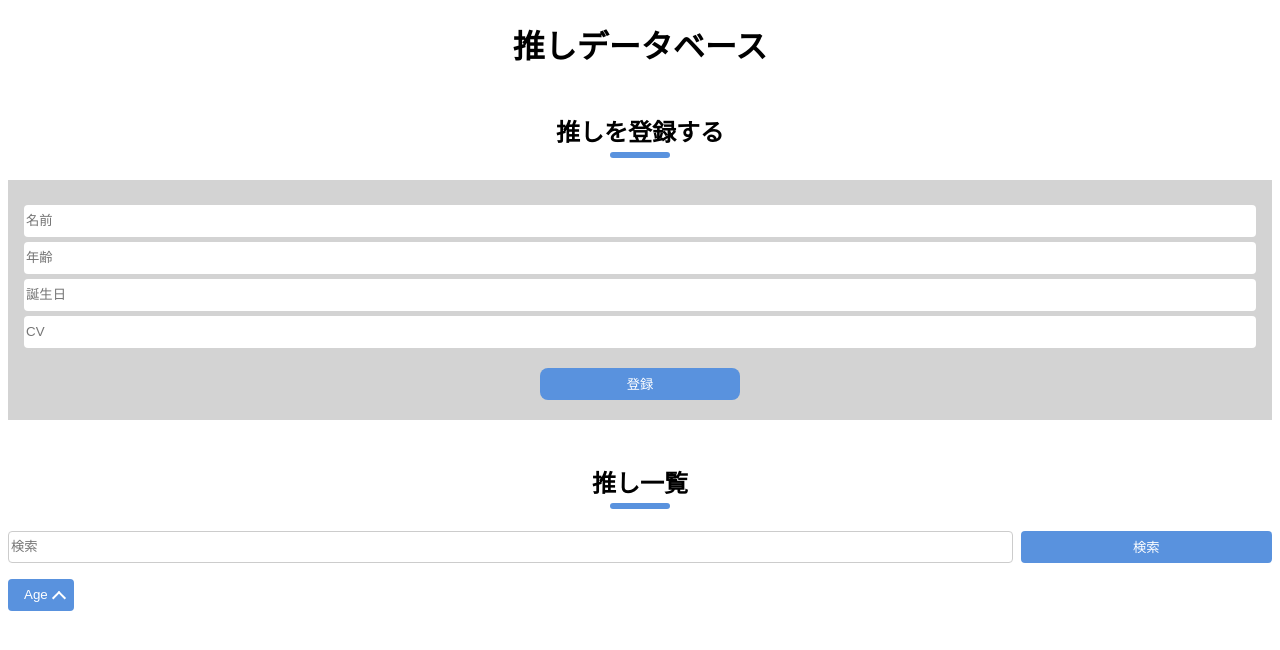
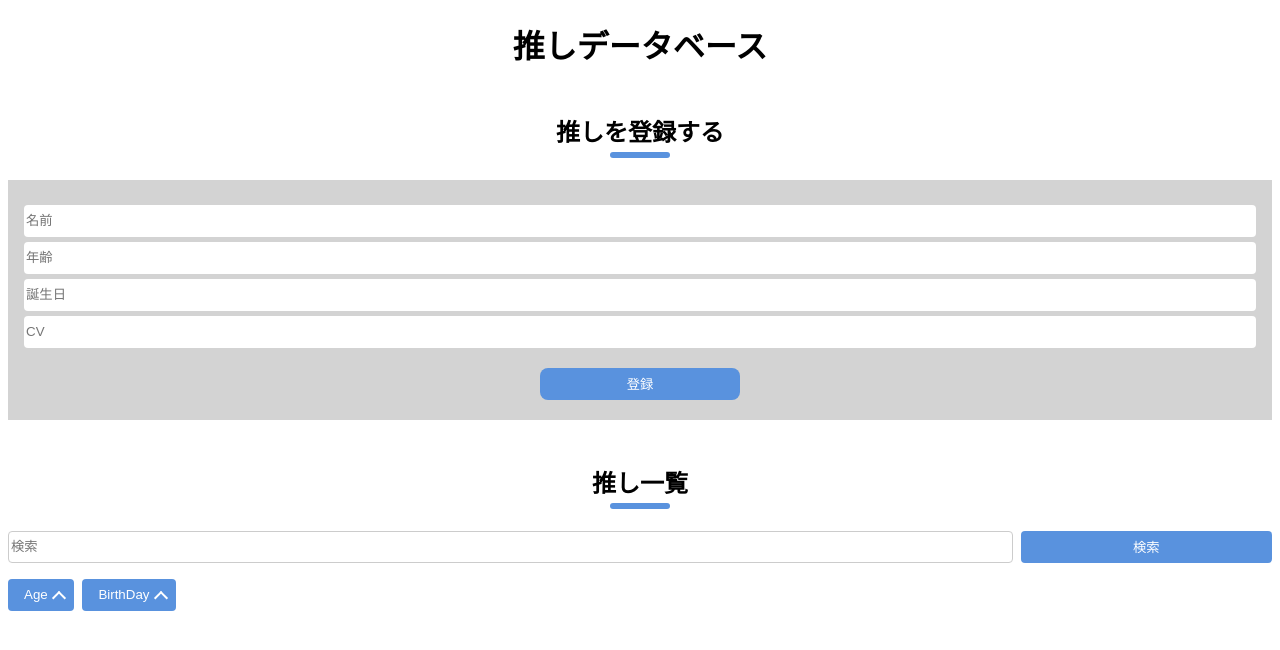
Before and after one commit to c-fukuyama/favorite-database, a React (Create React App) app: page / in a window 1280 px wide. Shown: the top 650 px of the page. Built offline with nearby package versions, Linux system fonts and the light colour scheme.

Commit message:
誕生日でソートする機能を追加

```diff
--- a/src/App.css
+++ b/src/App.css
@@ -66,8 +66,13 @@ input {
   justify-content: center;
 }
 
+p.birthday {
+  font-size: 14px;
+}
+
 p.age {
   margin-left: 8px;
+  font-size: 14px;
 }
 
 .delbtn {
@@ -135,3 +140,42 @@ p.age {
   transform: rotate(135deg);
   transition: 0.3s ease;
 }
+
+.sort-birthday-btn {
+  position: relative;
+  height: 32px;
+  border: none;
+  background-color: #5992de;
+  color: #fff;
+  border-radius: 4px;
+  margin: 16px 0 0 8px;
+  padding: 0.4em 2em 0.4em 1.2em;
+}
+
+.sort-birthday-btn.asc::after {
+  position: absolute;
+  display: inline-block;
+  content: "";
+  width: 8px;
+  height: 8px;
+  top: 14px;
+  right: 10px;
+  border-top: 2px solid #fff;
+  border-right: 2px solid #fff;
+  transform: rotate(315deg);
+  transition: 0.3s ease;
+}
+
+.sort-birthday-btn.desc::after {
+  position: absolute;
+  display: inline-block;
+  content: "";
+  width: 8px;
+  height: 8px;
+  top: 8px;
+  right: 10px;
+  border-top: 2px solid #fff;
+  border-right: 2px solid #fff;
+  transform: rotate(135deg);
+  transition: 0.3s ease;
+}
--- a/src/App.js
+++ b/src/App.js
@@ -12,7 +12,8 @@ function App() {
   const [findText, setFindText] = useState("");
   const [mode, setMode] = useState("default");
   const [sort, setSort] = useState([]);
-  const [order, setOrder] = useState(true);
+  const [ageOrder, setAgeOrder] = useState(true);
+  const [birthdayOrder, setBirthdayOrder] = useState(true);
 
   const [data, setData] = usePersist("data", []);
   const [findData, setFindData] = usePersist("findData", []);
@@ -34,7 +35,7 @@ function App() {
     const newData = {
       name: name,
       age: age,
-      birthday: birthday,
+      birthday: [birthday.split("/")],
       cv: cv,
     };
     data.push(newData);
@@ -66,11 +67,24 @@ function App() {
 
   const sortAge = () => {
     const newSortAgeArray = data.sort((a, b) =>
-      order ? a.age - b.age : b.age - a.age
+      ageOrder ? a.age - b.age : b.age - a.age
     );
     setSort(newSortAgeArray);
-    setOrder(!order);
+    setAgeOrder(!ageOrder);
     setMode("sortAge");
+  };
+
+  const sortBirthday = () => {
+    const newSortBirthdayArray = data.sort((a, b) =>
+      birthdayOrder
+        ? a.birthday[0][0] - b.birthday[0][0] ||
+          a.birthday[0][1] - b.birthday[0][1]
+        : b.birthday[0][0] - a.birthday[0][0] ||
+          b.birthday[0][1] - a.birthday[0][1]
+    );
+    setSort(newSortBirthdayArray);
+    setBirthdayOrder(!birthdayOrder);
+    setMode("sortBirthday");
   };
 
   return (
@@ -97,7 +111,9 @@ function App() {
         mode={mode}
         sortAge={sortAge}
         sort={sort}
-        order={order}
+        ageOrder={ageOrder}
+        sortBirthday={sortBirthday}
+        birthdayOrder={birthdayOrder}
       />
     </div>
   );
--- a/src/components/List.js
+++ b/src/components/List.js
@@ -12,7 +12,9 @@ export const List = (props) => {
     mode,
     sortAge,
     sort,
-    order,
+    ageOrder,
+    sortBirthday,
+    birthdayOrder,
   } = props;
 
   const PersonText = data.map((value, key) => (
@@ -23,7 +25,9 @@ export const List = (props) => {
       <p className="num">No,{key + 1}</p>
       <p className="name">{value.name}</p>
       <div className="flex flex-center">
-        <p className="birthday">birthday:{value.birthday}</p>
+        <p className="birthday">
+          birthday:{value.birthday[0][0] + "/" + value.birthday[0][1]}
+        </p>
         <p className="age">age:{value.age}</p>
       </div>
       <p className="cv">CV:{value.cv}</p>
@@ -41,7 +45,9 @@ export const List = (props) => {
       <p className="num">No,{key + 1}</p>
       <p className="name">{value.name}</p>
       <div className="flex flex-center">
-        <p className="birthday">birthday:{value.birthday}</p>
+        <p className="birthday">
+          birthday:{value.birthday[0][0] + "/" + value.birthday[0][1]}
+        </p>
         <p className="age">age:{value.age}</p>
       </div>
       <p className="cv">CV:{value.cv}</p>
@@ -59,7 +65,29 @@ export const List = (props) => {
       <p className="num">No,{key + 1}</p>
       <p className="name">{value.name}</p>
       <div className="flex flex-center">
-        <p className="birthday">birthday:{value.birthday}</p>
+        <p className="birthday">
+          birthday:{value.birthday[0][0] + "/" + value.birthday[0][1]}
+        </p>
+        <p className="age">age:{value.age}</p>
+      </div>
+      <p className="cv">CV:{value.cv}</p>
+      <button className="delbtn" onClick={() => onClickDelete(key)}>
+        Delete
+      </button>
+    </div>
+  ));
+
+  const SortBirthdayPersonText = sort.map((value, key) => (
+    <div key={key} className="person-text">
+      <div>
+        <img src="https://placehold.jp/150x150.png" alt="" />
+      </div>
+      <p className="num">No,{key + 1}</p>
+      <p className="name">{value.name}</p>
+      <div className="flex flex-center">
+        <p className="birthday">
+          birthday:{value.birthday[0][0] + "/" + value.birthday[0][1]}
+        </p>
         <p className="age">age:{value.age}</p>
       </div>
       <p className="cv">CV:{value.cv}</p>
@@ -78,10 +106,19 @@ export const List = (props) => {
         findText={findText}
         setFindText={setFindText}
       />
-      <SortButton sortAge={sortAge} data={data} order={order} />
+      <SortButton
+        sortAge={sortAge}
+        data={data}
+        ageOrder={ageOrder}
+        sortBirthday={sortBirthday}
+        birthdayOrder={birthdayOrder}
+      />
       {mode === "default" && <div className="flex">{PersonText}</div>}
       {mode === "find" && <div className="flex">{FindPersonText}</div>}
       {mode === "sortAge" && <div className="flex">{SortAgePersonText}</div>}
+      {mode === "sortBirthday" && (
+        <div className="flex">{SortBirthdayPersonText}</div>
+      )}
     </>
   );
 };
--- a/src/components/SortButton.js
+++ b/src/components/SortButton.js
@@ -1,14 +1,22 @@
 export const SortButton = (props) => {
-  const { sortAge, order } = props;
+  const { sortAge, ageOrder, sortBirthday, birthdayOrder } = props;
 
   return (
     <>
       <button
-        className={order ? "sort-age-btn asc" : "sort-age-btn desc"}
+        className={ageOrder ? "sort-age-btn asc" : "sort-age-btn desc"}
         onClick={sortAge}
       >
         Age
       </button>
+      <button
+        className={
+          birthdayOrder ? "sort-birthday-btn asc" : "sort-birthday-btn desc"
+        }
+        onClick={sortBirthday}
+      >
+        BirthDay
+      </button>
     </>
   );
 };
```
